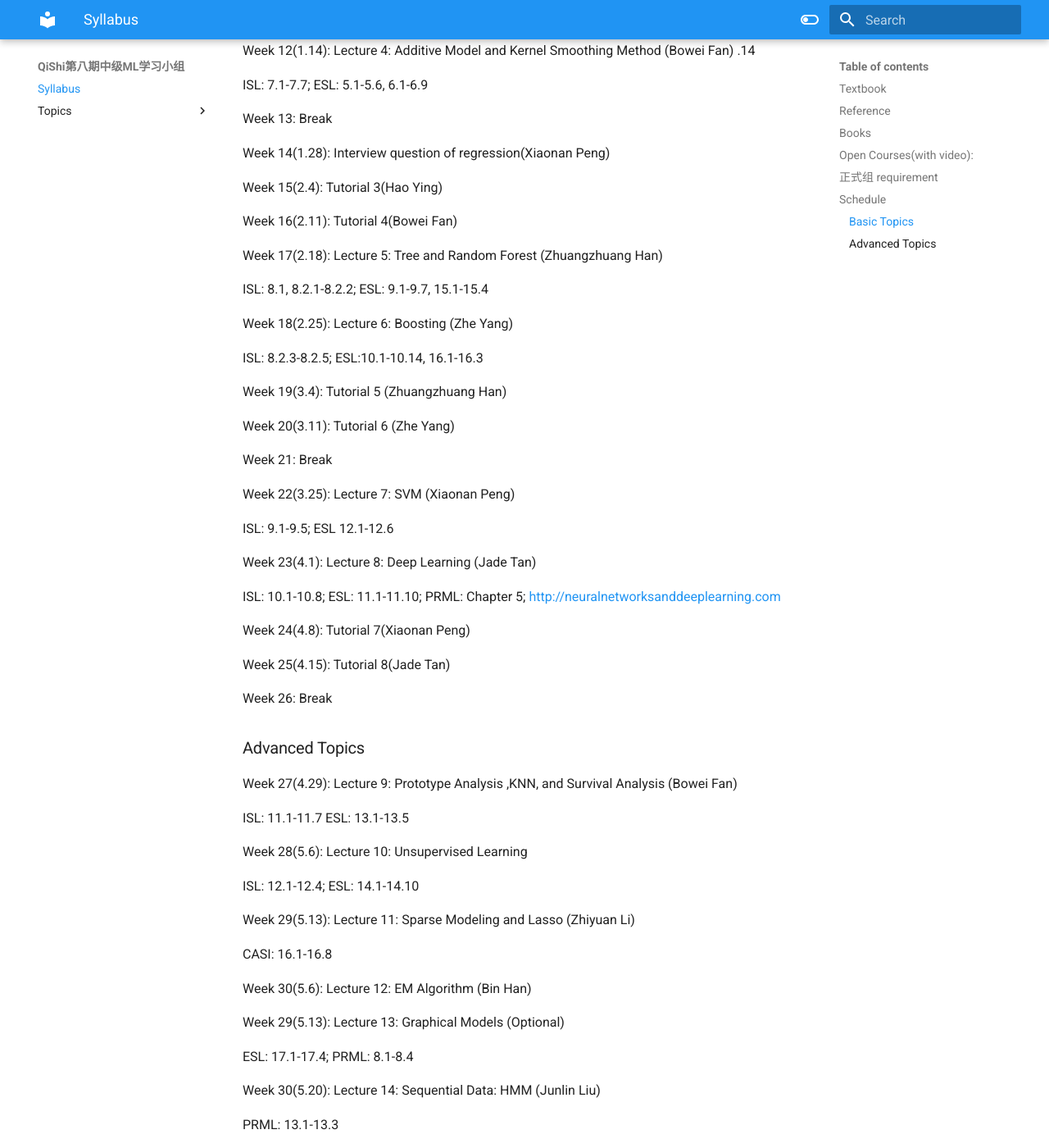
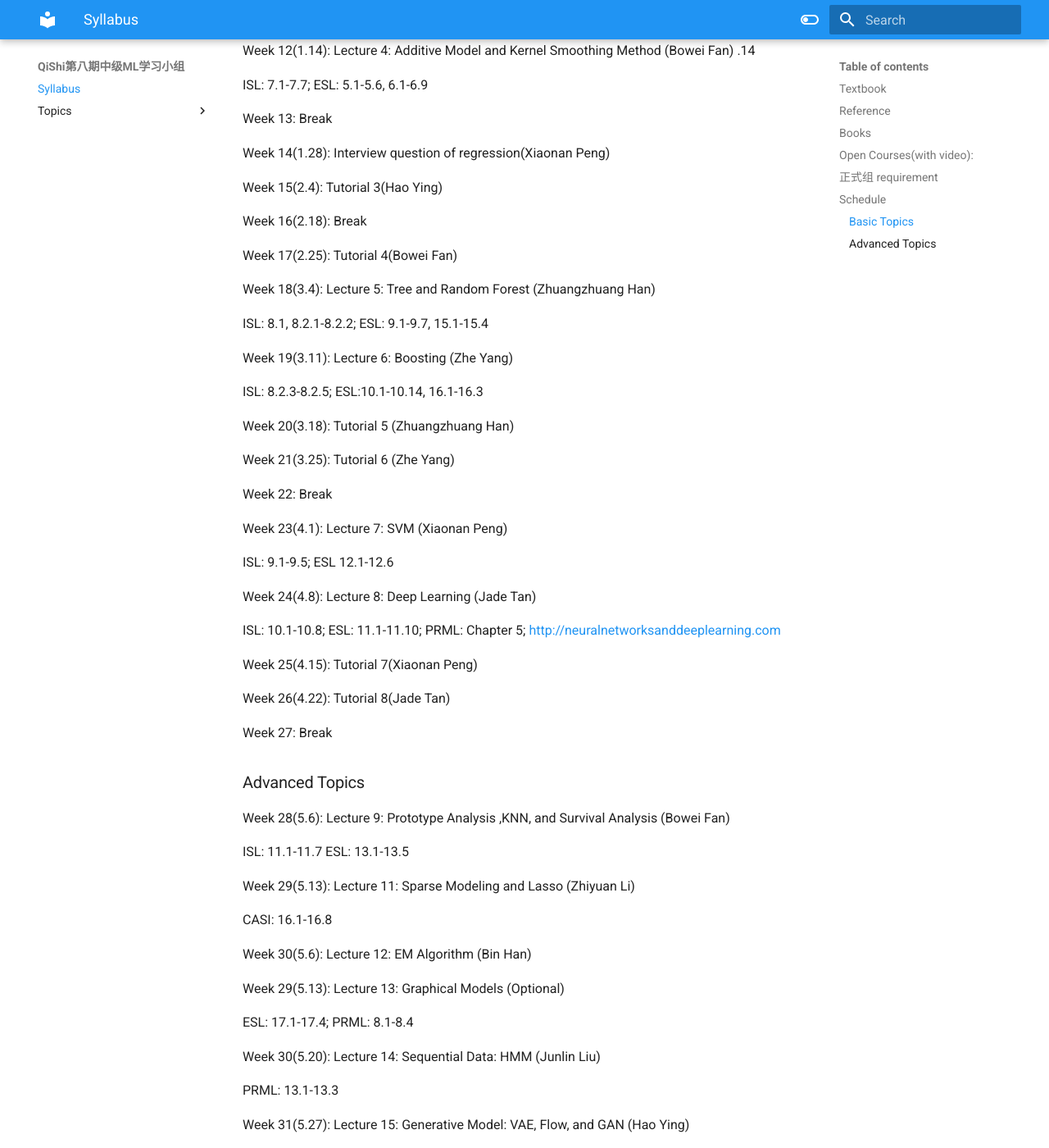
Before and after one commit to qishiclub/intermediate-ml-8th, an MkDocs documentation site: the page built from docs/index.md, in a window 1280 px wide and 1400 px high, scrolled down 1943 px. Shown: the whole window at 82% size. Built offline with MkDocs 1.6.1 and Material for MkDocs 9.7.7, drawn with Linux system fonts in a browser that asks for light colours; some of the changed text lies outside the part shown.

Commit message:
Update index.md

```diff
--- a/docs/index.md
+++ b/docs/index.md
@@ -86,45 +86,43 @@ Week 14(1.28): Interview question of regression(Xiaonan Peng)
 
 Week 15(2.4): Tutorial 3(Hao Ying)
 
-Week 16(2.11): Tutorial 4(Bowei Fan)
+Week 16(2.18): Break
 
-Week 17(2.18): Lecture 5: Tree and Random Forest (Zhuangzhuang Han)
+Week 17(2.25): Tutorial 4(Bowei Fan)
+
+Week 18(3.4): Lecture 5: Tree and Random Forest (Zhuangzhuang Han)
 
 ISL: 8.1, 8.2.1-8.2.2; ESL: 9.1-9.7, 15.1-15.4
 
-Week 18(2.25): Lecture 6: Boosting (Zhe Yang)
+Week 19(3.11): Lecture 6: Boosting (Zhe Yang)
 
 ISL: 8.2.3-8.2.5; ESL:10.1-10.14, 16.1-16.3
 
-Week 19(3.4): Tutorial 5 (Zhuangzhuang Han)
+Week 20(3.18): Tutorial 5 (Zhuangzhuang Han)
 
-Week 20(3.11): Tutorial 6 (Zhe Yang)
+Week 21(3.25): Tutorial 6 (Zhe Yang)
 
-Week 21: Break
+Week 22: Break
 
-Week 22(3.25): Lecture 7: SVM (Xiaonan Peng)
+Week 23(4.1): Lecture 7: SVM (Xiaonan Peng)
 
 ISL: 9.1-9.5; ESL 12.1-12.6
 
-Week 23(4.1): Lecture 8: Deep Learning (Jade Tan)
+Week 24(4.8): Lecture 8: Deep Learning (Jade Tan)
 
 ISL: 10.1-10.8; ESL: 11.1-11.10; PRML: Chapter 5; [http://neuralnetworksanddeeplearning.com](http://neuralnetworksanddeeplearning.com/)
 
-Week 24(4.8): Tutorial 7(Xiaonan Peng)
+Week 25(4.15): Tutorial 7(Xiaonan Peng)
 
-Week 25(4.15): Tutorial 8(Jade Tan)
+Week 26(4.22): Tutorial 8(Jade Tan)
 
-Week 26: Break
+Week 27: Break
 
 ### Advanced Topics
 
-Week 27(4.29): Lecture 9: Prototype Analysis ,KNN, and Survival Analysis (Bowei Fan)
+Week 28(5.6): Lecture 9: Prototype Analysis ,KNN, and Survival Analysis (Bowei Fan)
 
 ISL: 11.1-11.7 ESL: 13.1-13.5
-
-Week 28(5.6): Lecture 10: Unsupervised Learning
-
-ISL: 12.1-12.4; ESL: 14.1-14.10
 
 Week 29(5.13): Lecture 11: Sparse Modeling and Lasso (Zhiyuan Li)
 
@@ -145,7 +143,3 @@ Week 31(5.27): Lecture 15: Generative Model: VAE, Flow, and GAN (Hao Ying)
 PMLAdva: Part IV
 
 Week 32(6.3): Lecture 16: Diffusion Model (Optional)(Very Hot Topic!!!)
-
-Week 33(6.10): Lecture 17: High-Dimensional Problems (Optional)
-
-ESL: Chapter 18
```
